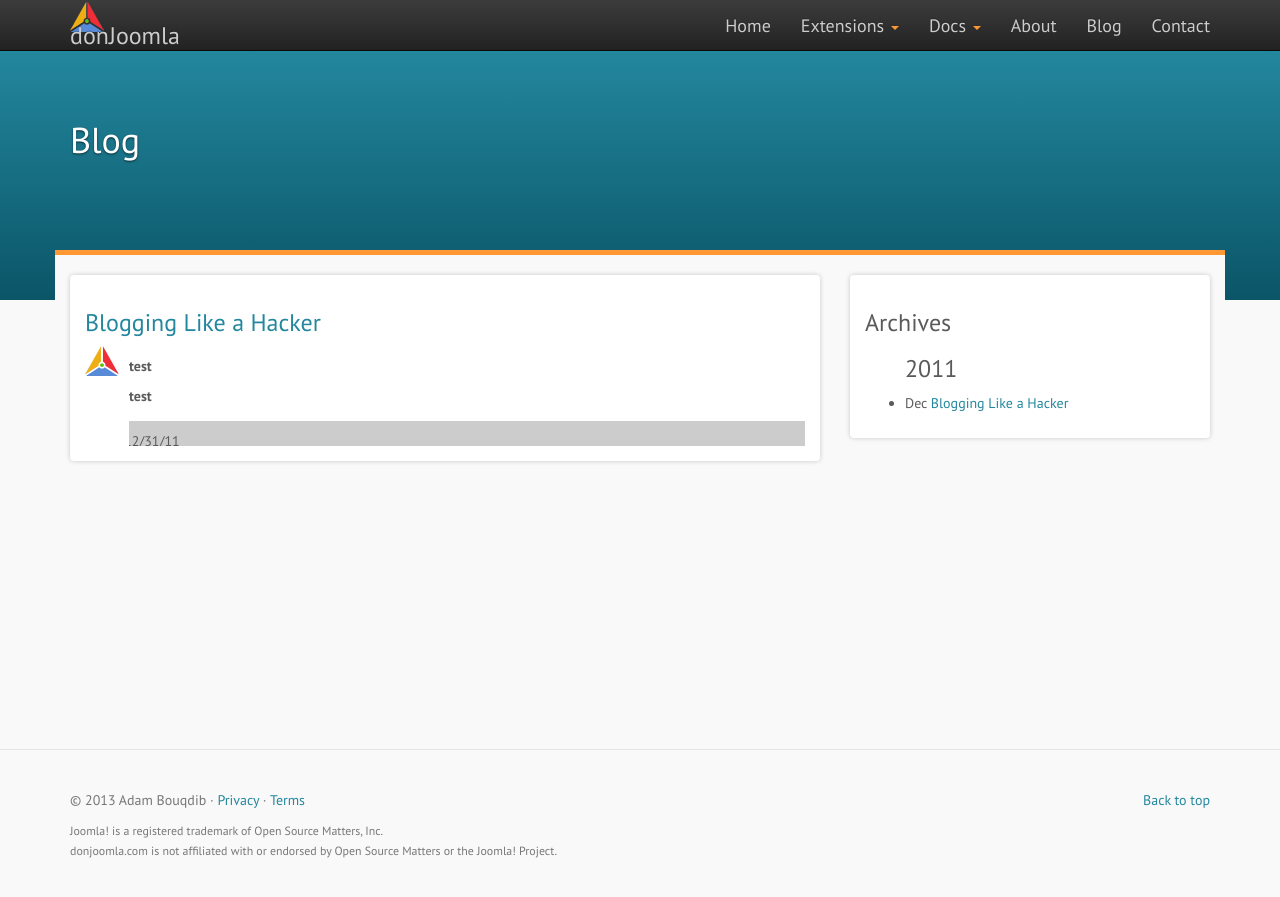
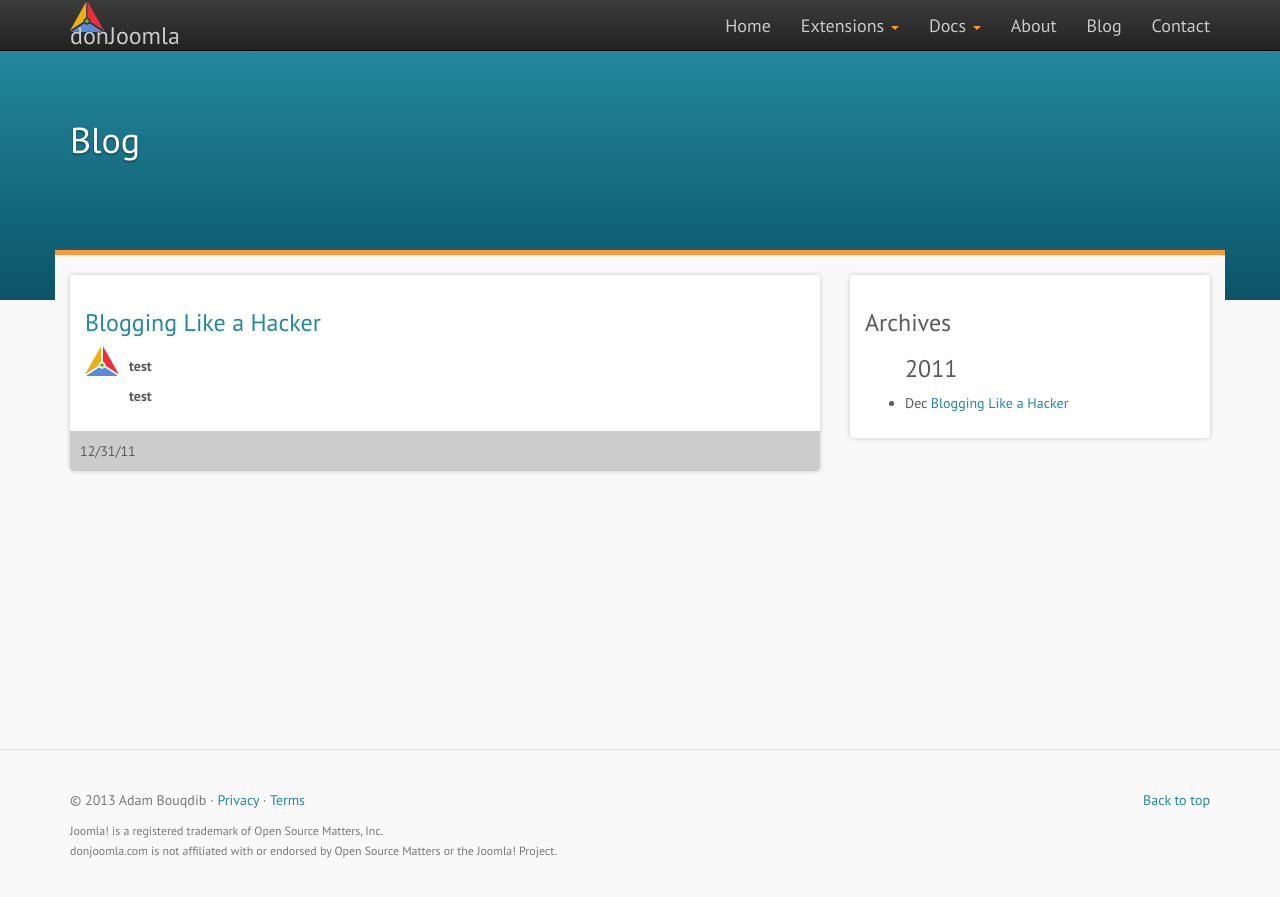
Before and after one commit to donJoomla/donjoomla.github.io, a Jekyll site: the page built from blog.html, in a window 1280 px wide. Shown: the top 897 px of the page. Built offline with Jekyll 4.4.1, drawn with Linux system fonts in a browser that asks for light colours; nearby versions of some CDN libraries.

Commit message:
updated blog css

```diff
--- a/blog.html
+++ b/blog.html
@@ -16,8 +16,8 @@ sitemap:
       <div class="media-body">
         <p>{{post.excerpt}}</p>
         <div class="">{{post.excerpt}}</div>
-        <div class="post_meta">{{post.date | date: "%m/%d/%y"}}</div>
       </div>
+      <div class="post_meta">{{post.date | date: "%m/%d/%y"}}</div>
     </div>
     {% endfor %}
   </div>
--- a/css/style.css
+++ b/css/style.css
@@ -211,7 +211,7 @@ footer {
 	box-shadow: 0 0 5px rgba(0, 0, 0, 0.2);
 	border-radius: 4px;
 }
-.box .post_meta {
+.box>.post_meta {
 	background:#ccc;
 	padding:10px;
 	margin:15px -15px -15px;
```
